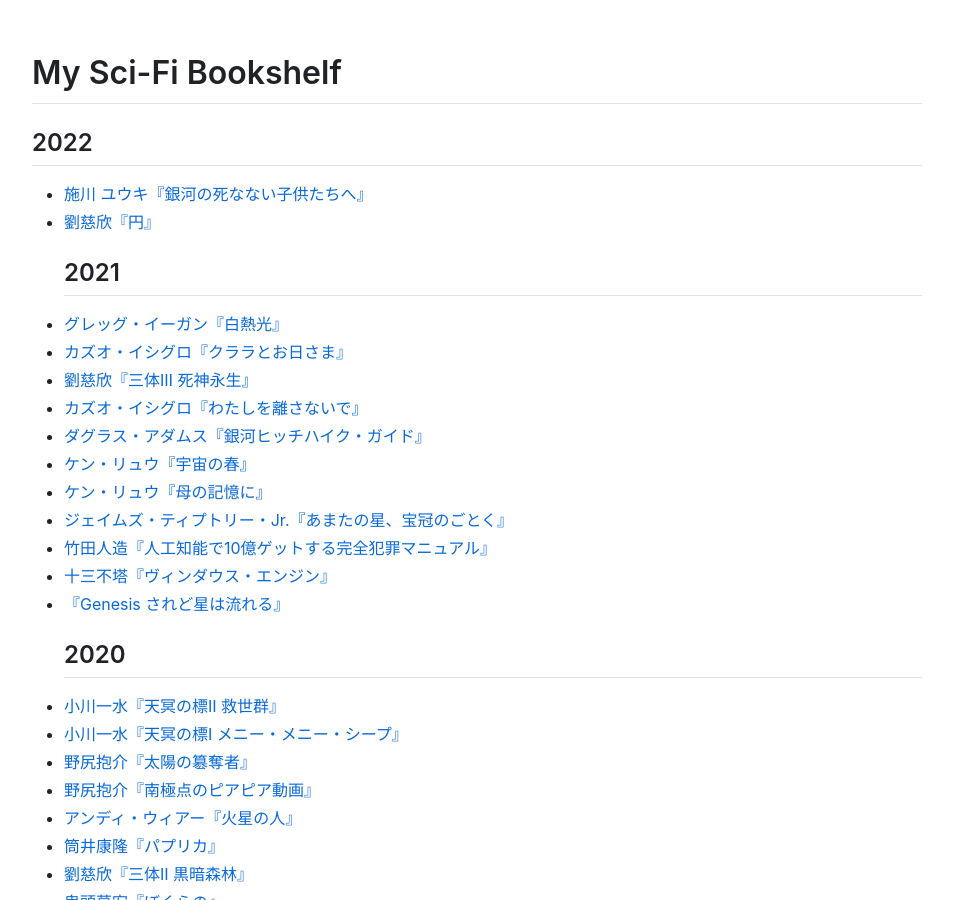
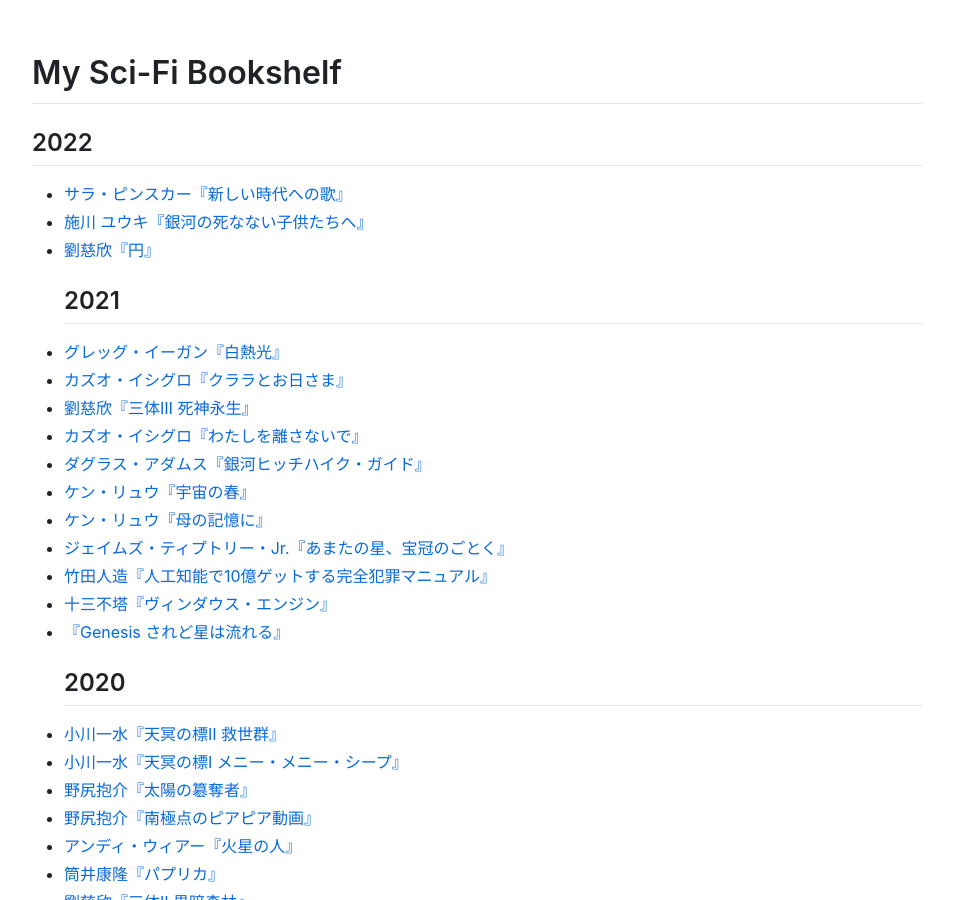
Before and after one commit to sankichi92/sankichi.net, a Jekyll site: the page built from sci-fi.md, in a window 1280 px wide and 900 px high. Shown: the whole window, without its empty margins (163-1116 px from the left). Built offline with Jekyll 4.4.1, drawn with Linux system fonts in a browser that asks for light colours; nearby versions of some CDN libraries; our own code applies the rules of GitHub Pages for plain Markdown files.

Commit message:
サラ・ピンスカー『新しい時代への歌』

```diff
--- a/_data/sci-fi-bookshelf.yml
+++ b/_data/sci-fi-bookshelf.yml
@@ -1,3 +1,8 @@
+- title: 新しい時代への歌
+  author: サラ・ピンスカー
+  asin: B09G31P9DH
+  date: 2022-01-29
+
 - title: 銀河の死なない子供たちへ
   author: 施川 ユウキ
   asin: B075M4B2B1
```
